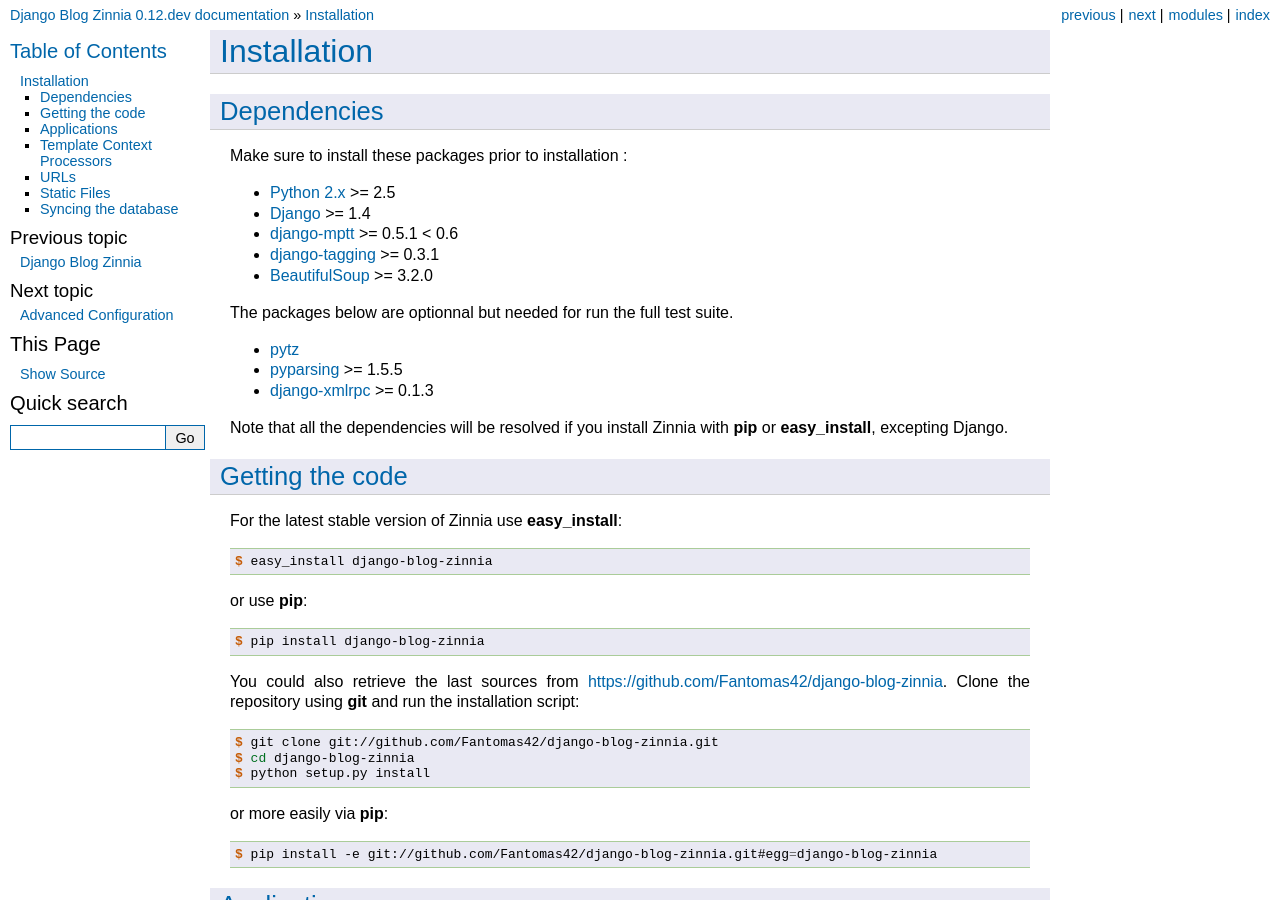
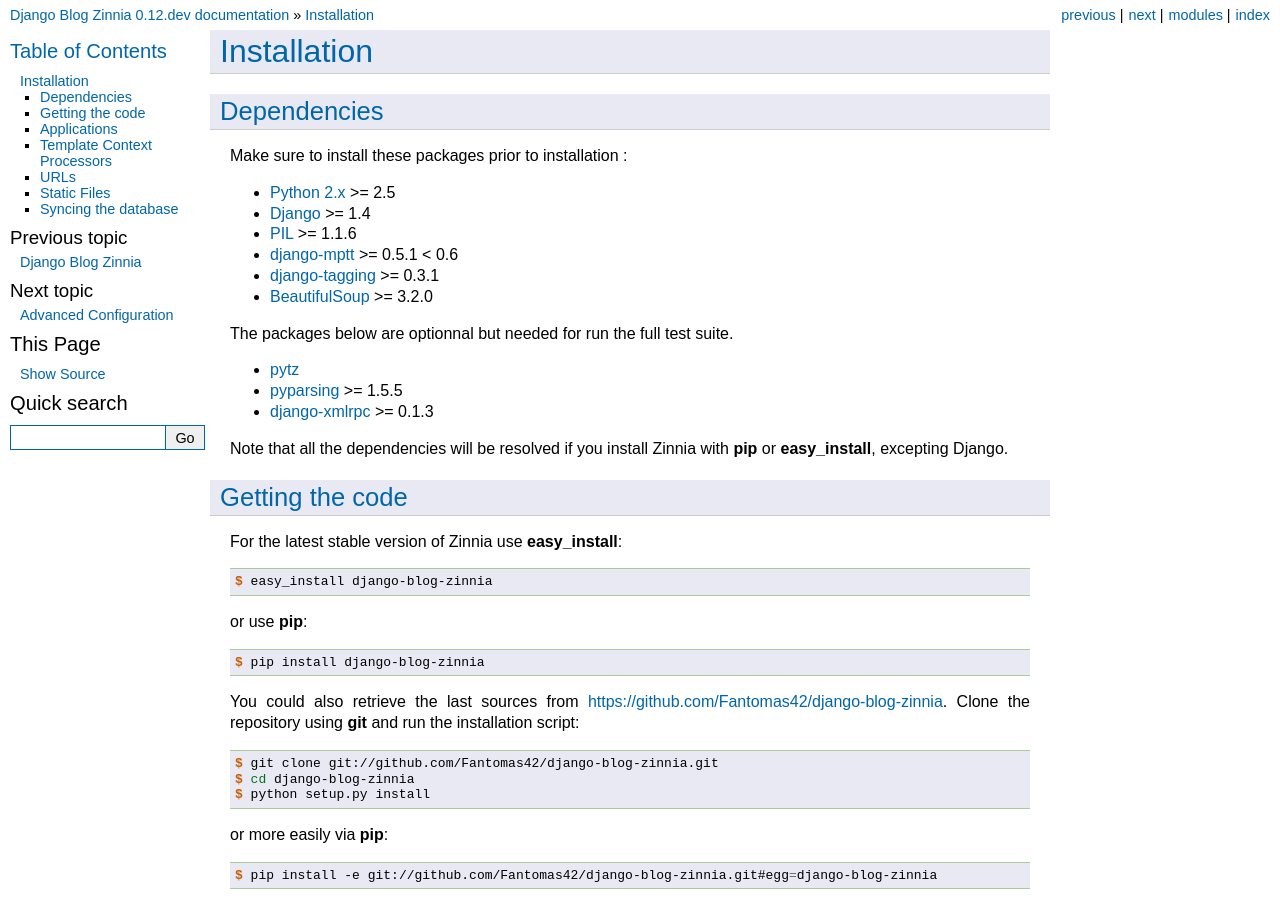
Before and after one commit to Fantomas42/django-blog-zinnia, a Sphinx documentation site: the page built from docs/getting-started/install.rst, in a window 1280 px wide and 900 px high. Built offline with Sphinx 7.4.7, drawn with Linux system fonts in a browser that asks for light colours.

Commit message:
adding PIL to dependancies, close #181

```diff
--- a/docs/getting-started/install.rst
+++ b/docs/getting-started/install.rst
@@ -13,6 +13,7 @@
 
 * `Python 2.x`_ >= 2.5
 * `Django`_ >= 1.4
+* `PIL`_ >= 1.1.6
 * `django-mptt`_ >= 0.5.1 < 0.6
 * `django-tagging`_ >= 0.3.1
 * `BeautifulSoup`_ >= 3.2.0
@@ -152,6 +153,7 @@
 
 .. _`Python 2.x`: http://www.python.org/
 .. _`Django`: https://www.djangoproject.com/
+.. _`PIL`: http://www.pythonware.com/products/pil/
 .. _`django-mptt`: https://github.com/django-mptt/django-mptt/
 .. _`django-tagging`: https://code.google.com/p/django-tagging/
 .. _`BeautifulSoup`: http://www.crummy.com/software/BeautifulSoup/
```
